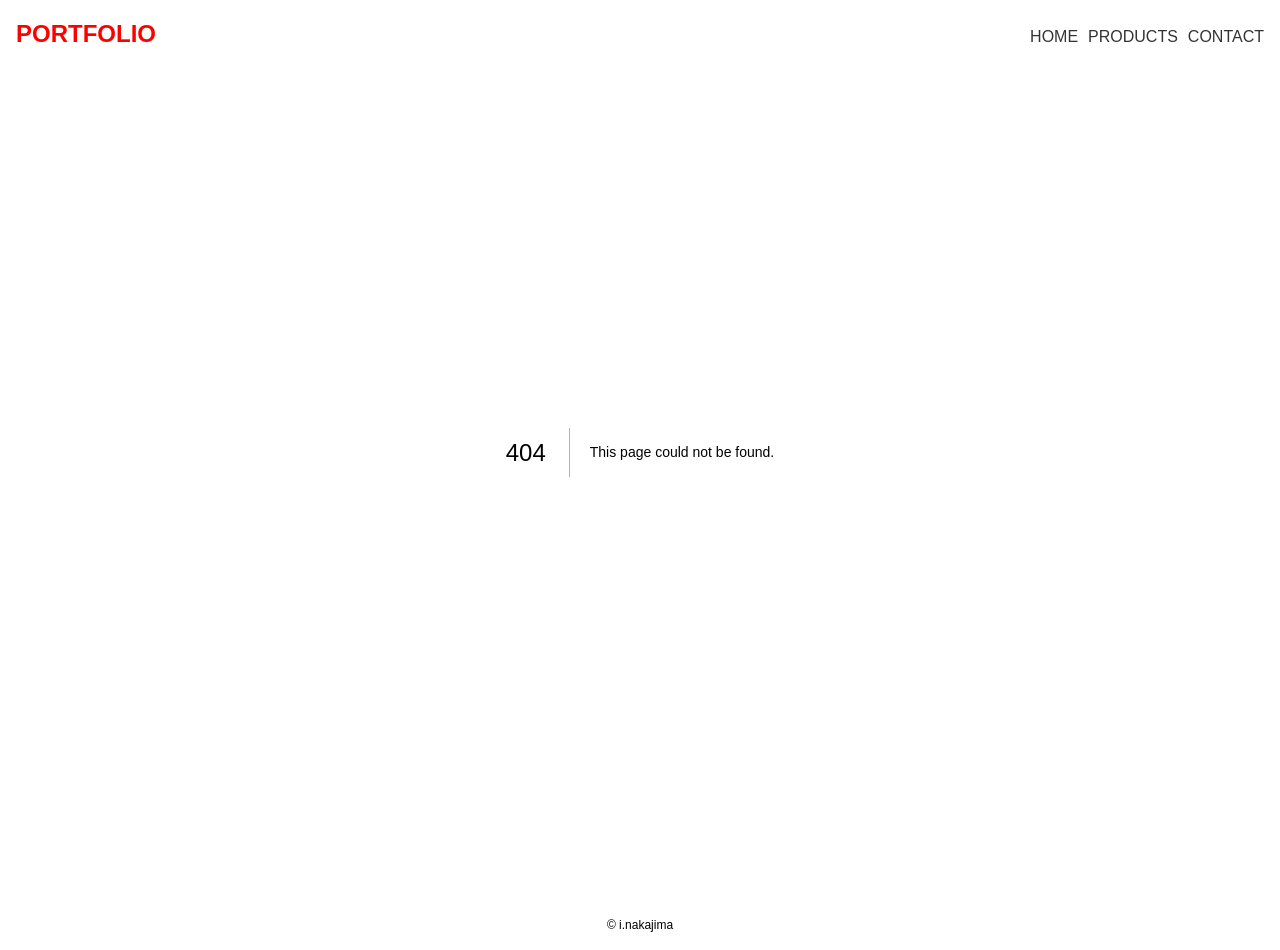
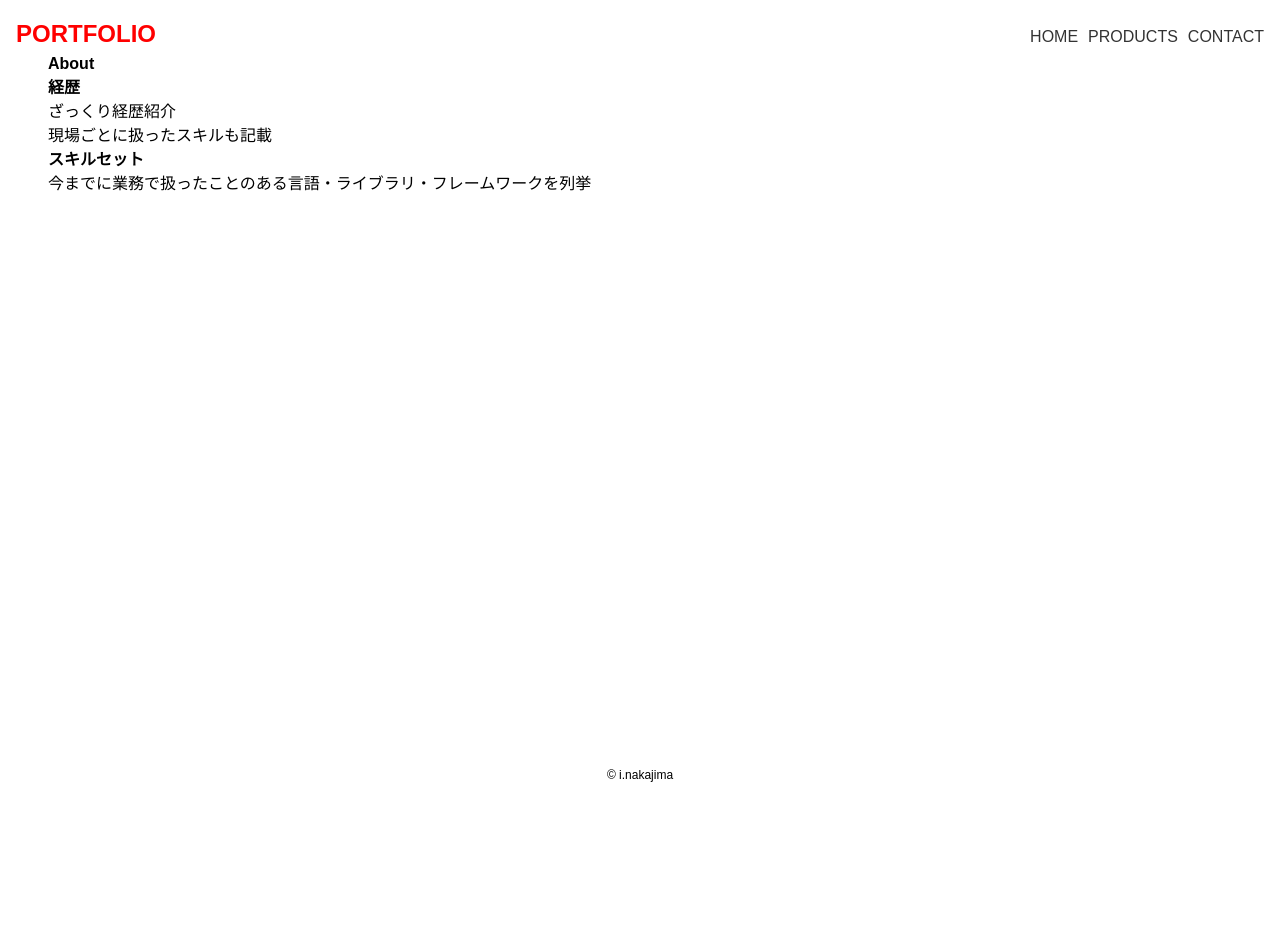
Before and after one commit to toku-chan/portfolio, a Next.js app: page /about in a window 1280 px wide. Before the commit this address had no page. After the commit the page ends 800 px from the top, so only its background shows below. Built offline with nearby package versions, Linux system fonts and the light colour scheme.

Commit message:
chore: aboutページを作成

```diff
--- /dev/null
+++ b/src/app/about/page.tsx
@@ -0,0 +1,26 @@
+import { Metadata } from 'next';
+
+export const metadata: Metadata = {
+  title: '中島一徳 - About | PortFolio',
+  description: '過去の経歴やスキルについてご説明',
+  viewport: 'width=device-width, initial-scale=1',
+};
+
+export default function About() {
+  return (
+    <section>
+      <h1>About</h1>
+      <section>
+        <h2>経歴</h2>
+        <p>ざっくり経歴紹介</p>
+        <p>現場ごとに扱ったスキルも記載</p>
+      </section>
+      <section>
+        <h2>スキルセット</h2>
+        <p>
+          今までに業務で扱ったことのある言語・ライブラリ・フレームワークを列挙
+        </p>
+      </section>
+    </section>
+  );
+}
```
